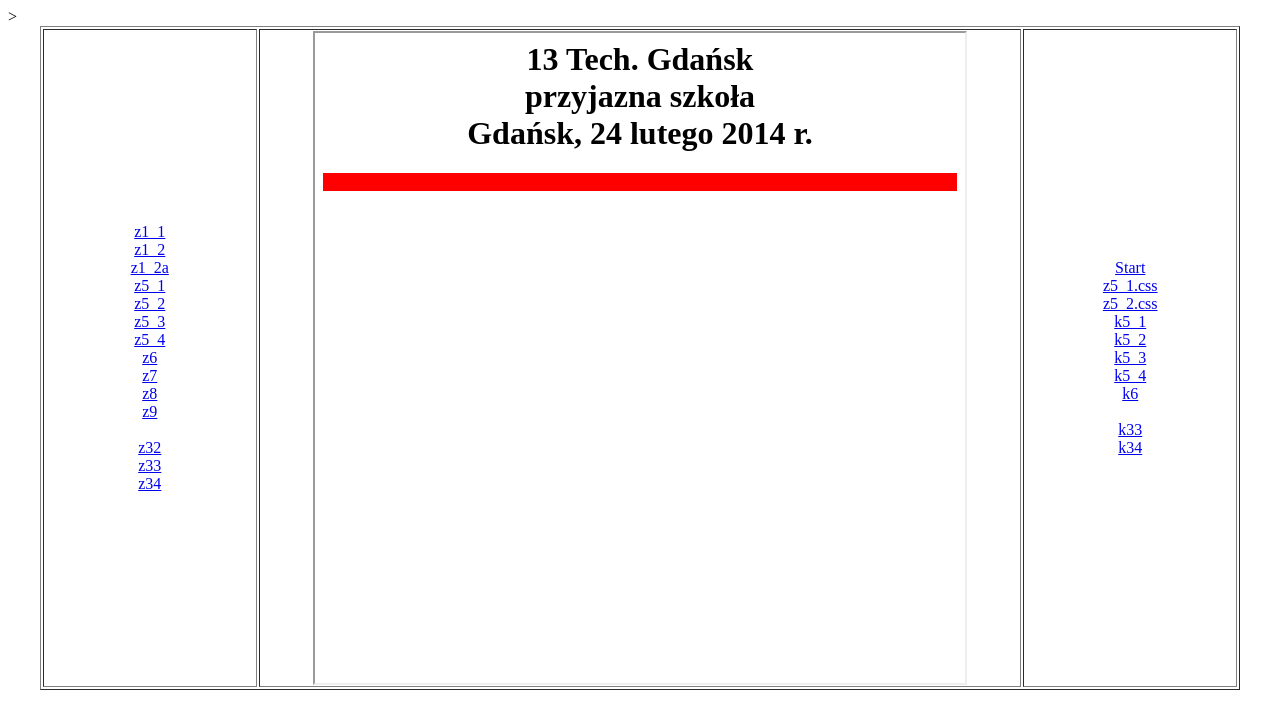
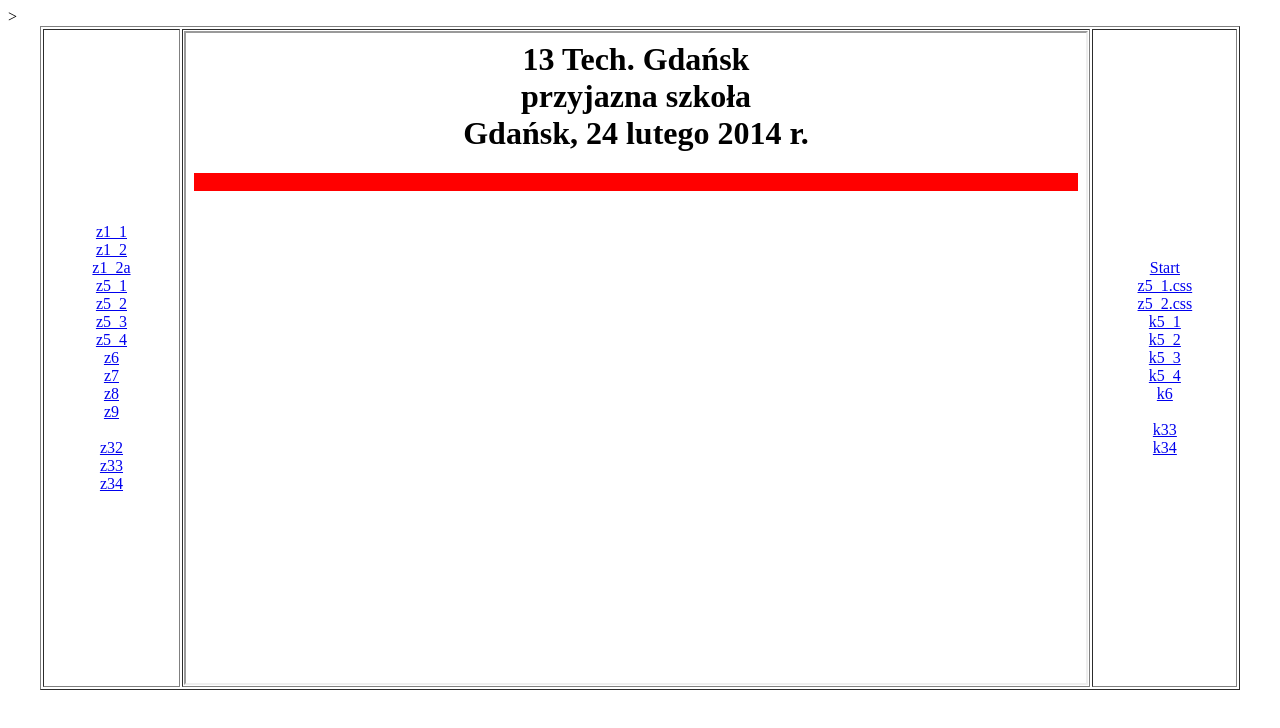
Before and after one commit to patrykiwinski/css, a plain HTML site: page index.html in a window 1280 px wide. Drawn offline with Linux system fonts and the light colour scheme.

Commit message:
Update index.html

```diff
--- a/index.html
+++ b/index.html
@@ -36,7 +36,7 @@
     <a href="zad34.html" target="strony">z34</a>
   <br>
 </td>
-<td align=center><iframe width=650 height=650 name="strony" src="start.html" border="0"></iframe>
+<td align=center><iframe width=900 height=650 name="strony" src="start.html" border="0"></iframe>
 </td>
 <td width=18% align=center><a href="start.html" target="strony">Start</a>
 <br>
```
